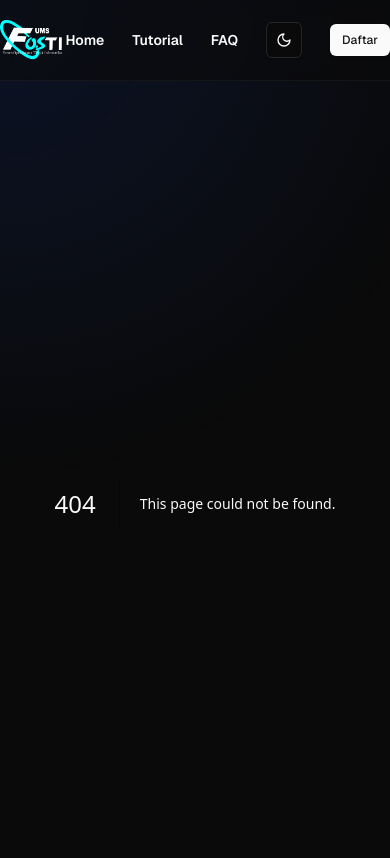
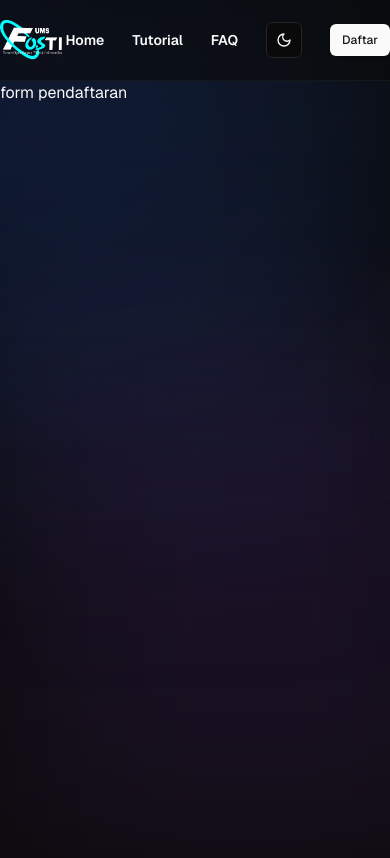
Before and after one commit to airlanggapradana/oprec-fosti, a Next.js app in the folder frontend/: page /pendaftaran in a window 390 px wide. Before the commit this address had no page. Shown: the top 858 px of the page. Built offline with nearby package versions, Linux system fonts and the light colour scheme.

Commit message:
update recruitment schema to validate phone number format; add PendaftaranPage component for registration form

```diff
--- /dev/null
+++ b/frontend/src/app/pendaftaran/page.tsx
@@ -0,0 +1,17 @@
+import React from "react";
+
+export default function PendaftaranPage() {
+  return (
+    <div className="relative min-h-screen">
+      <div className="pointer-events-none fixed inset-0">
+        <div className="absolute inset-0 bg-gradient-to-b from-background via-background/90 to-background" />
+        <div className="absolute right-0 top-0 h-[500px] w-[500px] bg-blue-500/10 blur-[100px]" />
+        <div className="absolute bottom-0 left-0 h-[500px] w-[500px] bg-purple-500/10 blur-[100px]" />
+      </div>
+
+      <div className="relative z-30">
+        <div>form pendaftaran</div>
+      </div>
+    </div>
+  );
+}
```
Also changed, not shown: 1 other file (tests, documents, lock files or other folders).
